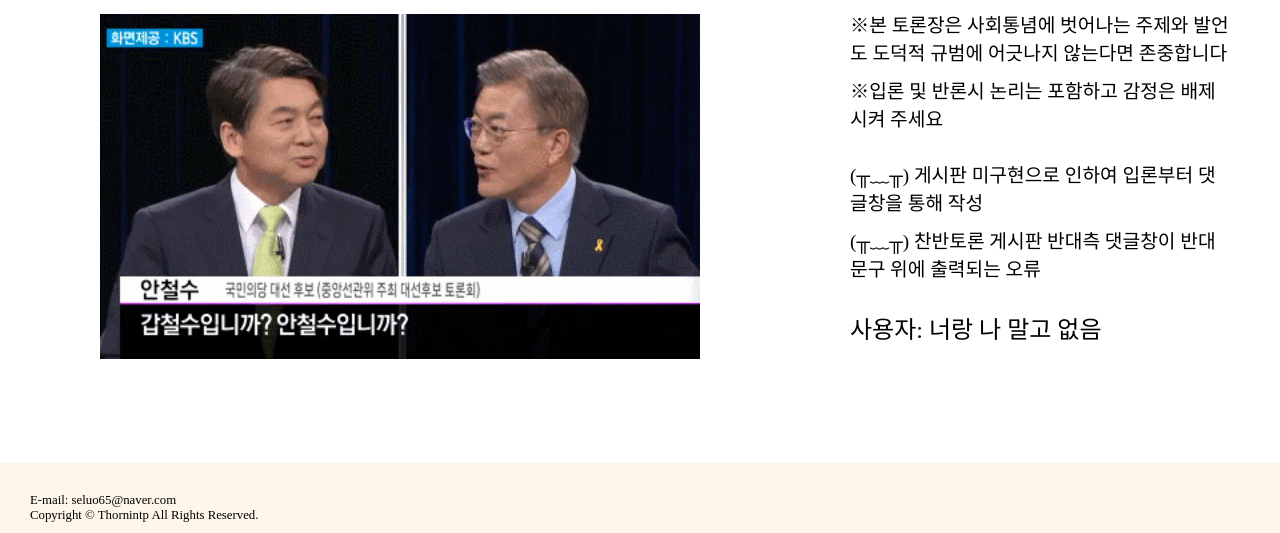
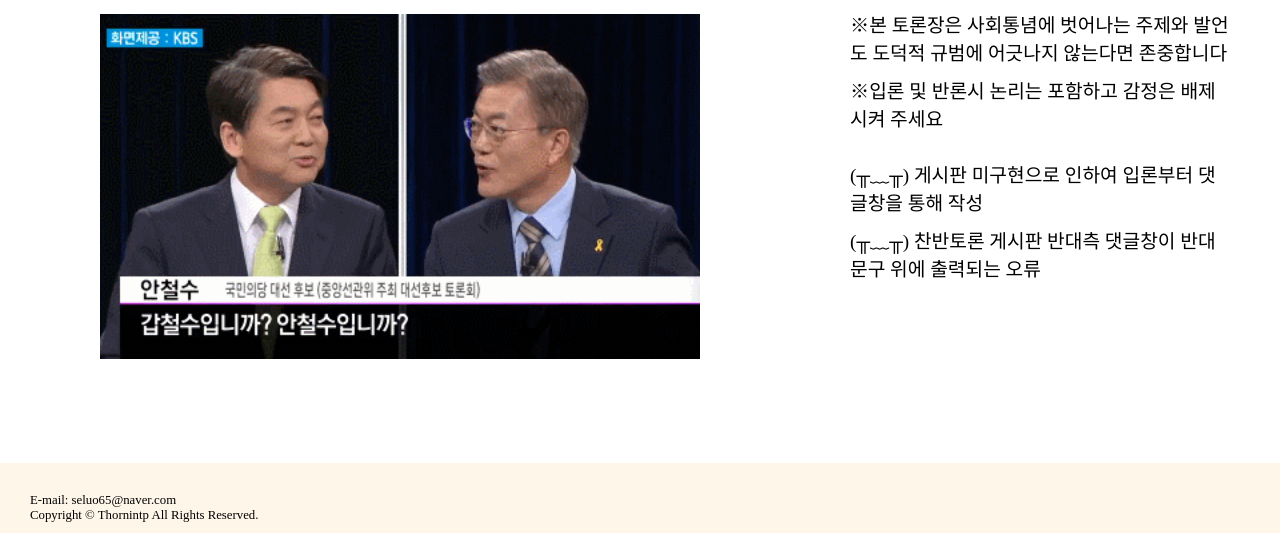
Before and after one commit to Anyeon00/TDFOUT, a plain HTML site: page index.html in a window 1280 px wide. Shown: the part 374-907 px from the top of the page. Drawn offline with Linux system fonts and the light colour scheme.

Commit message:
Update index.html

```diff
--- a/index.html
+++ b/index.html
@@ -38,7 +38,6 @@
         <li>※입론 및 반론시 논리는 포함하고 감정은 배제시켜 주세요</li><br>
         <li>(╥﹏╥) 게시판 미구현으로 인하여 입론부터 댓글창을 통해 작성</li>
         <li>(╥﹏╥) 찬반토론 게시판 반대측 댓글창이 반대 문구 위에 출력되는 오류</li><br>
-        <li>사용자: 너랑 나 말고 없음</li>
       </ul>
     </section>
 
```
